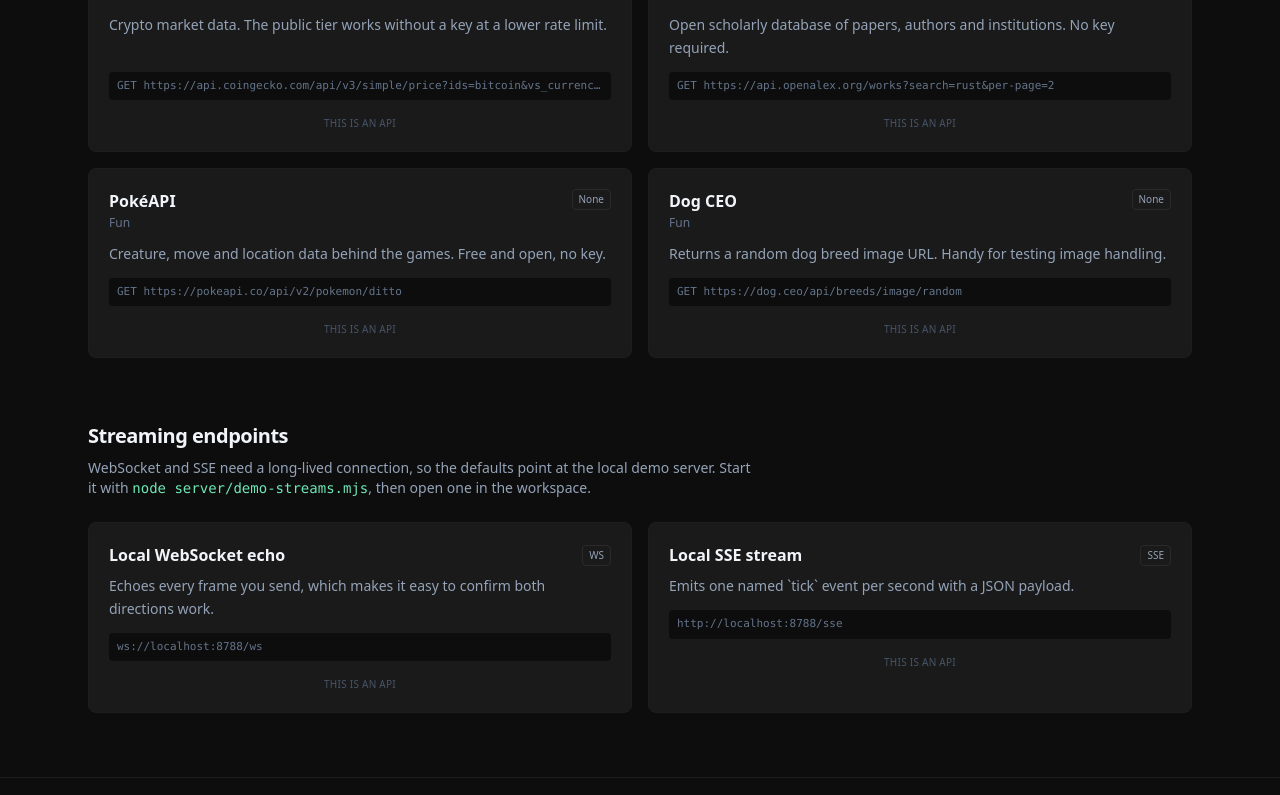
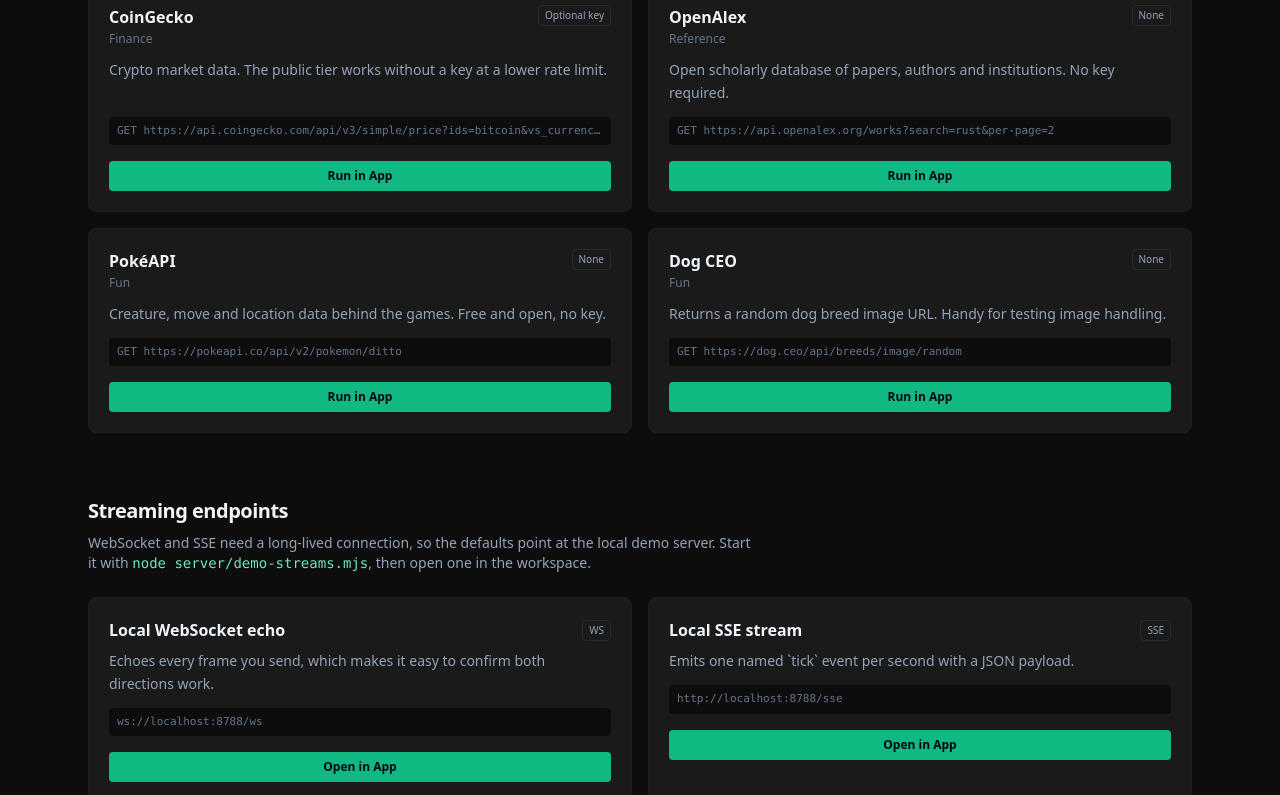
Before and after one commit to S4-coder/postifyx, a Next.js app: page /apis in a window 1280 px wide. Shown: the part 1065-1860 px from the top of the page. Built offline with nearby package versions, Linux system fonts and the light colour scheme.

Commit message:
Restore API directory page: bring back Run in App buttons and imports

```diff
--- a/src/app/apis/page.jsx
+++ b/src/app/apis/page.jsx
@@ -1,11 +1,14 @@
 'use client';
 
 import { useMemo, useState } from 'react';
+import { useRouter } from 'next/navigation';
 
 import SiteShell from '@/components/SiteShell';
 import { API_CATEGORIES, PUBLIC_APIS, STREAM_EXAMPLES } from '@/lib/publicApis';
+import { stageRequest } from '@/lib/handOff';
 
 export default function ApisPage() {
+  const router = useRouter();
   const [category, setCategory] = useState('All');
   const [query, setQuery] = useState('');
 
@@ -19,8 +22,12 @@
     });
   }, [category, query]);
 
+  const run = (api) => {
+    if (stageRequest(api)) router.push('/app');
+  };
+
   return (
-    <SiteShell hideOnMobile>
+    <SiteShell>
       <div className="mx-auto max-w-6xl px-6 py-16">
         <h1 className="text-3xl font-semibold tracking-tight">Public API directory</h1>
         <p className="mt-2 max-w-2xl text-sm text-slate-400">
@@ -76,9 +83,9 @@
                 {api.method} {api.url}
               </code>
 
-              <p className="mt-4 text-center text-[10px] uppercase tracking-wide text-slate-600">
-                This is an API
-              </p>
+              <button type="button" onClick={() => run(api)} className="oc-btn-primary mt-4 w-full">
+                Run in App
+              </button>
             </article>
           ))}
         </div>
@@ -113,9 +120,17 @@
               <code className="mt-3 block truncate rounded bg-[#0d0d0d] px-2 py-1.5 font-mono text-[11px] text-slate-500">
                 {stream.url}
               </code>
-              <p className="mt-4 text-center text-[10px] uppercase tracking-wide text-slate-600">
-                This is an API
-              </p>
+              <button
+                type="button"
+                onClick={() => {
+                  if (stageRequest({ url: stream.url, headers: stream.headers, protocol: stream.protocol })) {
+                    router.push('/app');
+                  }
+                }}
+                className="oc-btn-primary mt-4 w-full"
+              >
+                Open in App
+              </button>
             </article>
           ))}
         </div>
```
